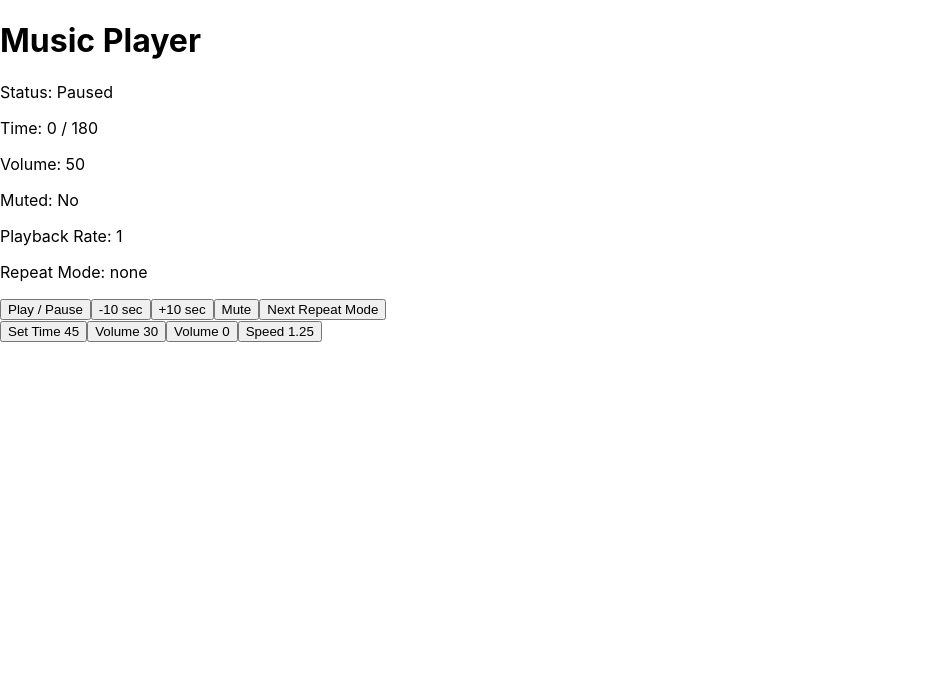
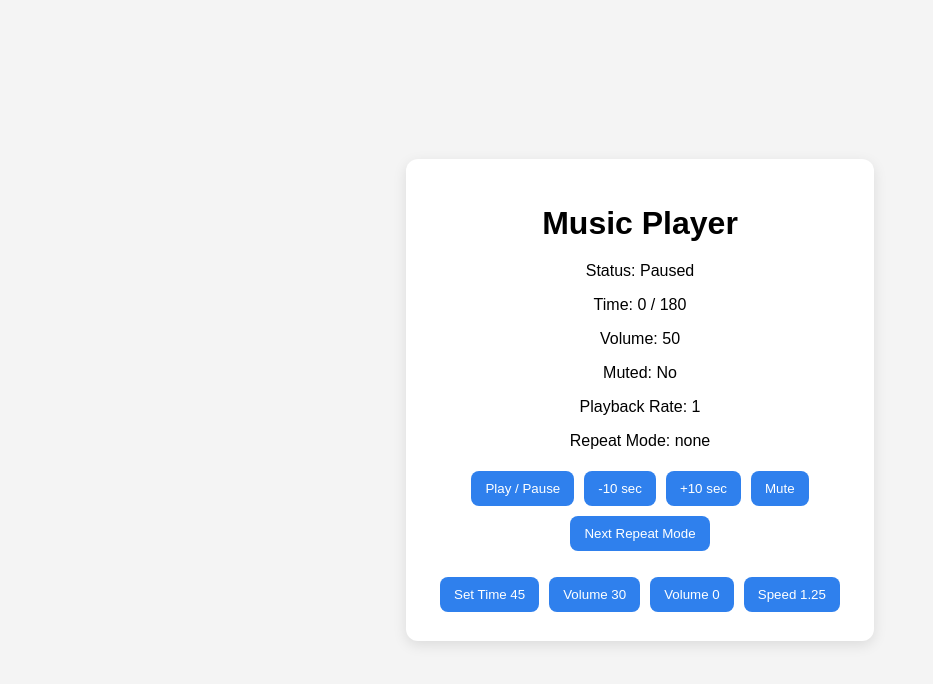
Before and after one commit to zabyz1337/music-player-redux, a React (Create React App) app: page / in a window 1280 px wide. Shown: the top 684 px of the page, without its empty margins (0-933 px from the left). Built offline with nearby package versions, Linux system fonts and the light colour scheme.

Commit message:
add basic player styles

```diff
--- a/src/index.css
+++ b/src/index.css
@@ -1,13 +1,43 @@
 body {
   margin: 0;
-  font-family: -apple-system, BlinkMacSystemFont, 'Segoe UI', 'Roboto', 'Oxygen',
-    'Ubuntu', 'Cantarell', 'Fira Sans', 'Droid Sans', 'Helvetica Neue',
-    sans-serif;
-  -webkit-font-smoothing: antialiased;
-  -moz-osx-font-smoothing: grayscale;
+  font-family: Arial, sans-serif;
+  background: #f4f4f4;
 }
 
-code {
-  font-family: source-code-pro, Menlo, Monaco, Consolas, 'Courier New',
-    monospace;
+.app {
+  min-height: 100vh;
+  display: flex;
+  justify-content: center;
+  align-items: center;
 }
+
+.player {
+  width: 420px;
+  background: white;
+  padding: 24px;
+  border-radius: 12px;
+  box-shadow: 0 4px 14px rgba(0, 0, 0, 0.1);
+  text-align: center;
+}
+
+.player h1 {
+  margin-bottom: 20px;
+}
+
+.buttons {
+  margin-top: 16px;
+}
+
+button {
+  margin: 5px;
+  padding: 10px 14px;
+  border: none;
+  border-radius: 8px;
+  background: #2f80ed;
+  color: white;
+  cursor: pointer;
+}
+
+button:hover {
+  opacity: 0.9;
+}
```
